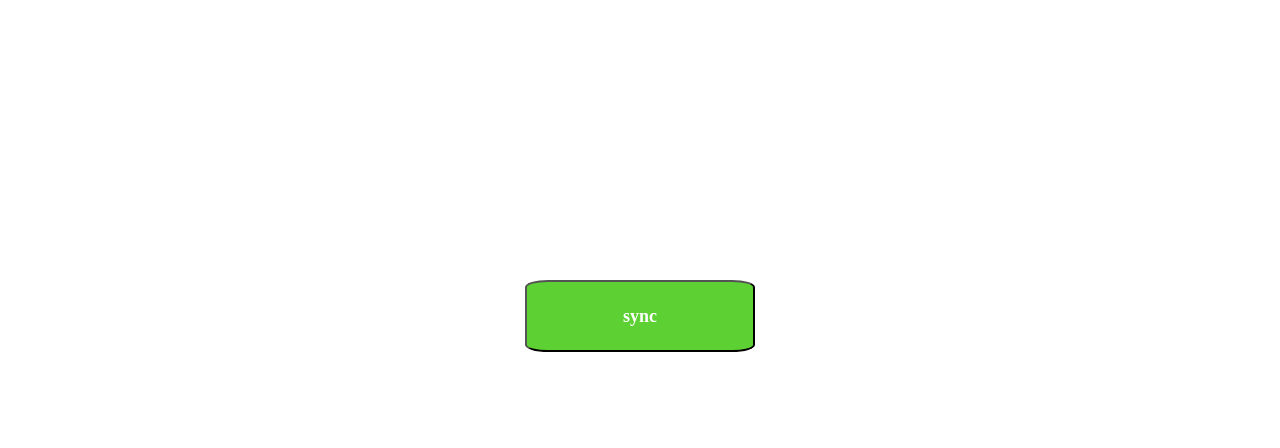
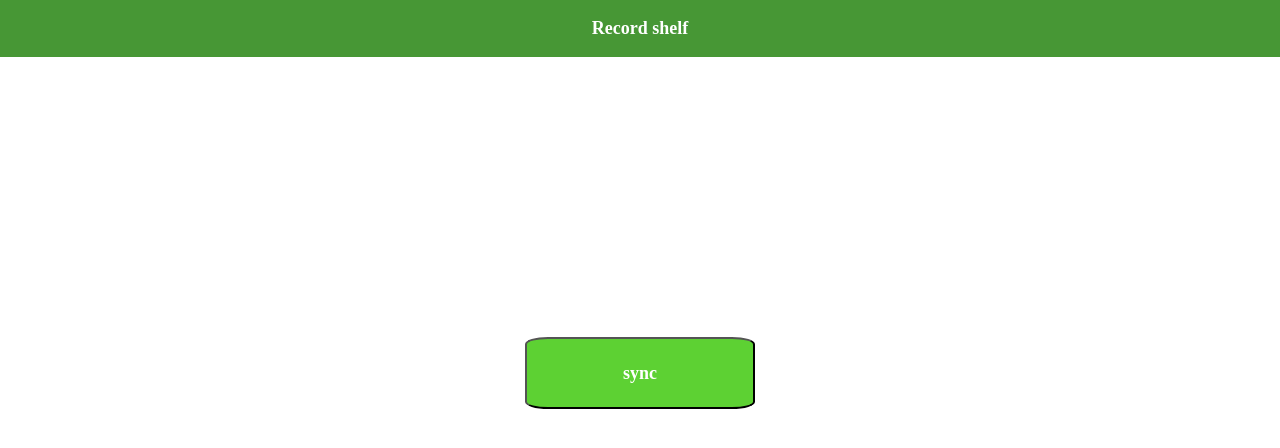
Before and after one commit to tech-univ-2020-varsha/record-shelf, a React (Create React App) app: page / in a window 1280 px wide. Shown: the top 448 px of the page. Built offline with nearby package versions, Linux system fonts and the light colour scheme.

Commit message:
added header

```diff
--- a/src/App.css
+++ b/src/App.css
@@ -13,6 +13,17 @@
   .App-logo {
     animation: App-logo-spin infinite 20s linear;
   }
+}
+.header{
+  background-color: rgb(71,151,53);
+  color: white;
+    font-family:Poppins;
+    font-weight: bold;
+    font-size: large;
+    padding-left: 2em;
+    padding-right: 2em;
+    padding-top: 1em;
+    padding-bottom: 1em;
 }
 
 
--- a/src/App.js
+++ b/src/App.js
@@ -13,7 +13,9 @@ import SongsList from './Components/SongsList';
 function App() {
   return (
     <div className="App">
-
+      <div className="header">
+        Record shelf
+      </div>
       <Router>
         <Switch>
           <Route exact path="/">
```
